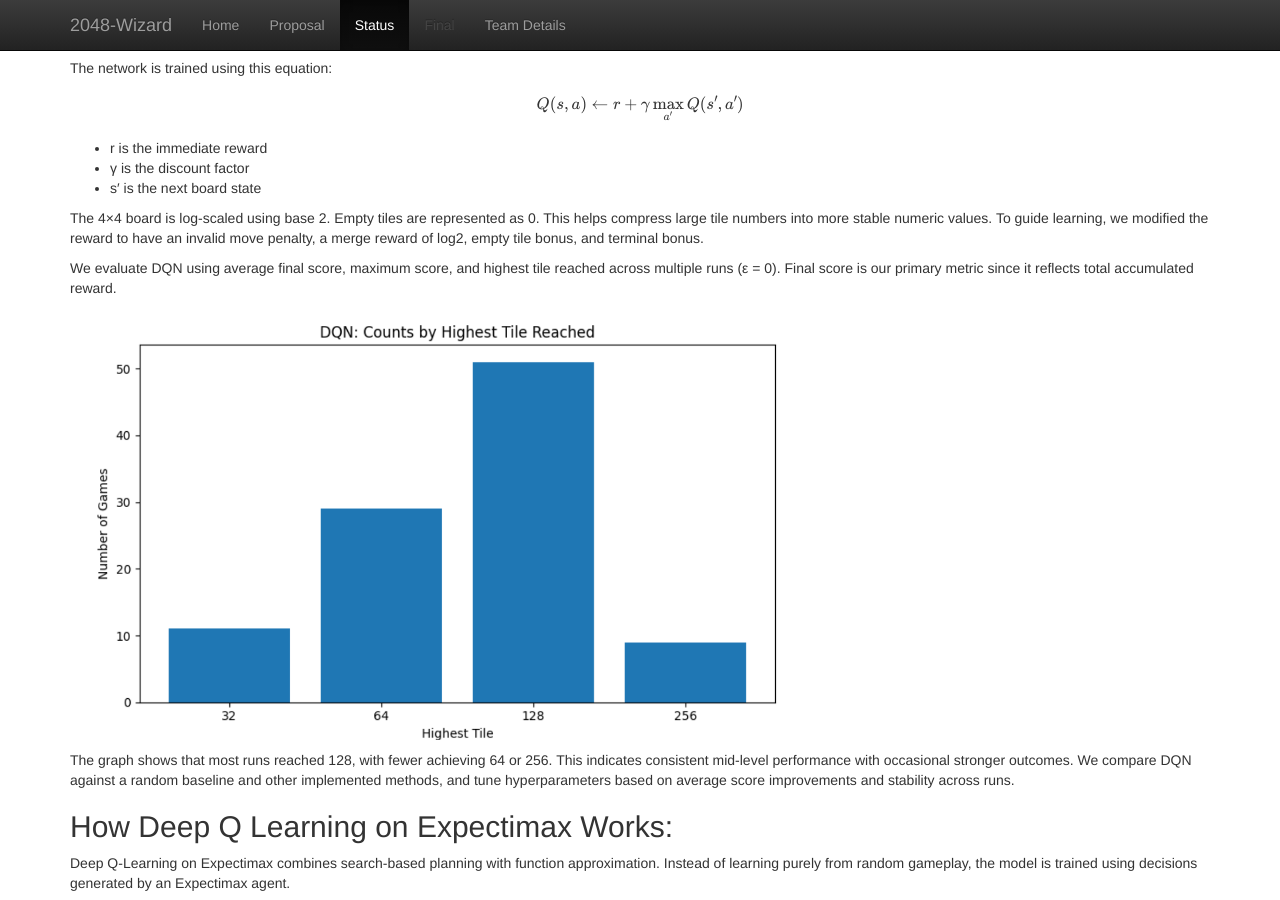
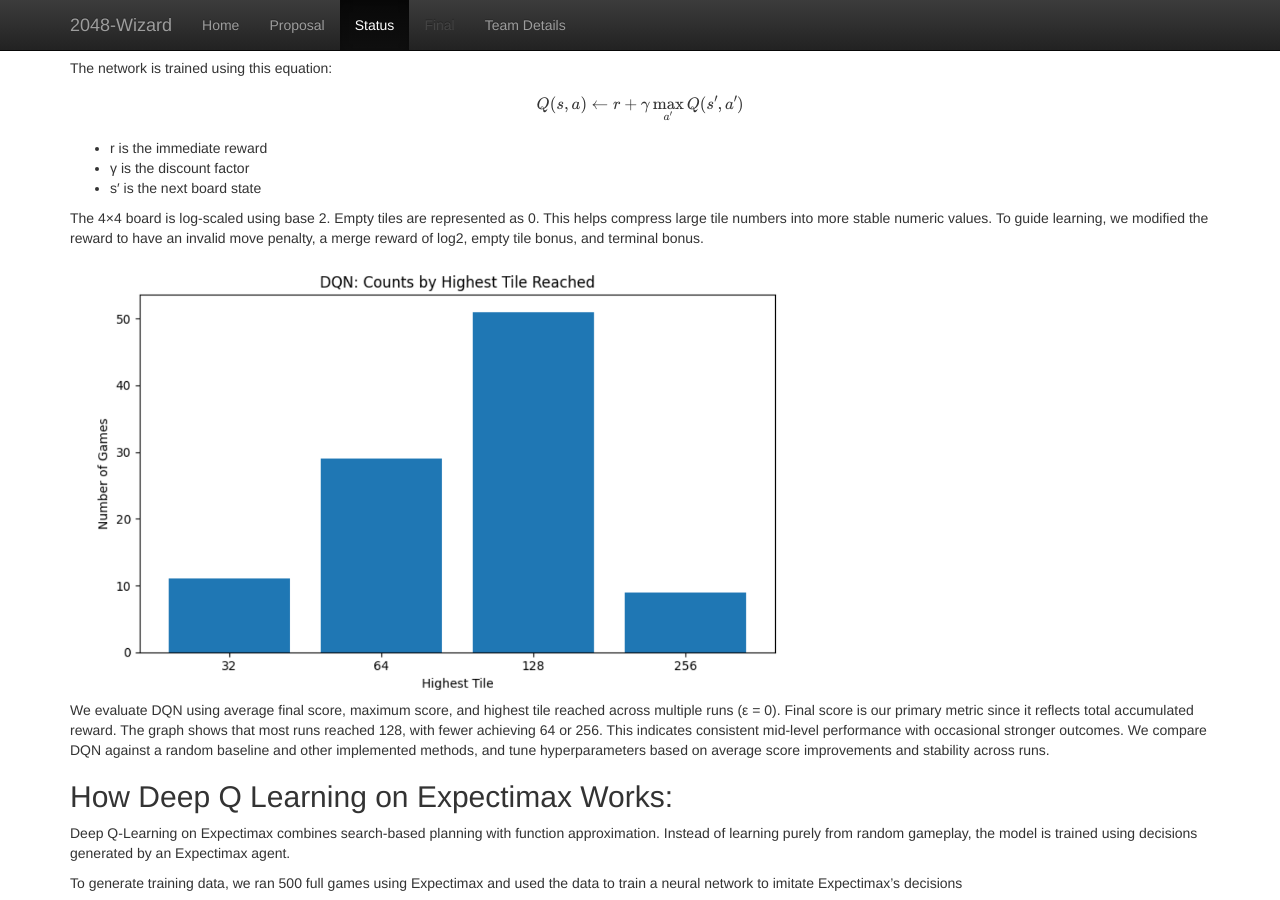
Before and after one commit to sidgupta04/2048-Wizard, a Jekyll site: the page built from docs/status.md, in a window 1280 px wide and 900 px high, scrolled down 2288 px. Built offline with Jekyll 4.4.1, drawn with Linux system fonts in a browser that asks for light colours; formulas are drawn with MathJax 3.

```diff
--- a/docs/status.md
+++ b/docs/status.md
@@ -64,11 +64,9 @@ $$
 
 The 4×4 board is log-scaled using base 2. Empty tiles are represented as 0. This helps compress large tile numbers into more stable numeric values. To guide learning, we modified the reward to have an invalid move penalty, a merge reward of log2, empty tile bonus, and terminal bonus.
 
-We evaluate DQN using average final score, maximum score, and highest tile reached across multiple runs (ε = 0). Final score is our primary metric since it reflects total accumulated reward.
-
 <img src="DQNHighestTileReached.png" width="65%">
 
-The graph shows that most runs reached 128, with fewer achieving 64 or 256. This indicates consistent mid-level performance with occasional stronger outcomes. We compare DQN against a random baseline and other implemented methods, and tune hyperparameters based on average score improvements and stability across runs.
+We evaluate DQN using average final score, maximum score, and highest tile reached across multiple runs (ε = 0). Final score is our primary metric since it reflects total accumulated reward. The graph shows that most runs reached 128, with fewer achieving 64 or 256. This indicates consistent mid-level performance with occasional stronger outcomes. We compare DQN against a random baseline and other implemented methods, and tune hyperparameters based on average score improvements and stability across runs.
 
 ## How Deep Q Learning on Expectimax Works:
 
```
